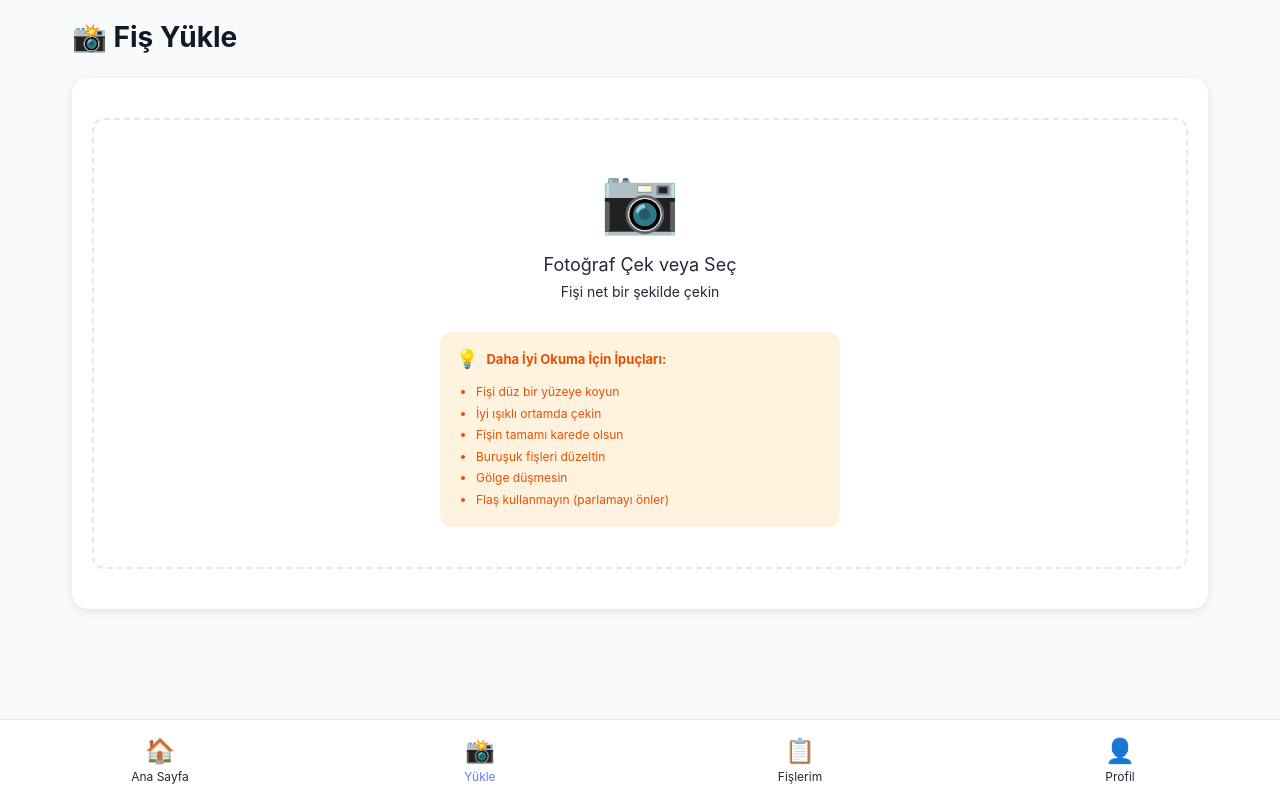
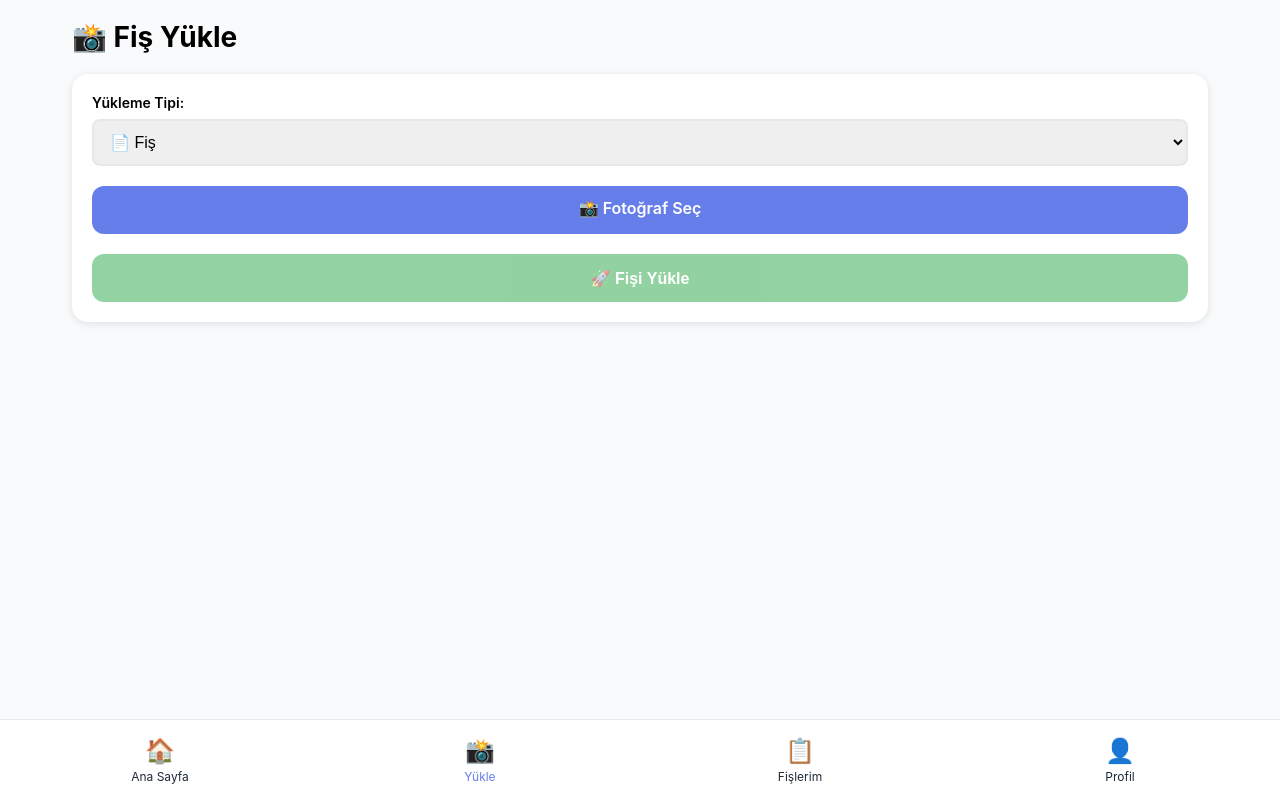
Before and after one commit to Emreguven35/muhasebe-frontend, a React (Create React App) app: page /upload in a window 1280 px wide. Built offline with nearby package versions, Linux system fonts and the light colour scheme; sample sign-in values are in the browser's storage.

Commit message:
Add Z Rapor upload option

```diff
--- a/src/pages/Upload.jsx
+++ b/src/pages/Upload.jsx
@@ -1,65 +1,45 @@
 import React, { useState } from 'react';
 import axios from 'axios';
-import imageCompression from 'browser-image-compression';
 
 function Upload() {
-  const [selectedFile, setSelectedFile] = useState(null);
+  const [selectedImage, setSelectedImage] = useState(null);
   const [preview, setPreview] = useState(null);
   const [loading, setLoading] = useState(false);
-  const [result, setResult] = useState(null);
+  const [uploadType, setUploadType] = useState('receipt');
 
-  const handleFileSelect = async (e) => {
+  const handleImageChange = (e) => {
     const file = e.target.files[0];
     if (file) {
-      try {
-        console.log('📸 Orijinal boyut:', (file.size / 1024 / 1024).toFixed(2), 'MB');
-
-        const options = {
-          maxSizeMB: 0.5,
-          maxWidthOrHeight: 1024,
-          useWebWorker: true
-        };
-
-        const compressedBlob = await imageCompression(file, options);
-        console.log('✅ Sıkıştırılmış boyut:', (compressedBlob.size / 1024 / 1024).toFixed(2), 'MB');
-
-        const compressedFile = new File(
-          [compressedBlob],
-          file.name,
-          { type: 'image/jpeg' }
-        );
-
-        setSelectedFile(compressedFile);
-
+      setSelectedImage(file);
       const reader = new FileReader();
       reader.onloadend = () => {
         setPreview(reader.result);
       };
-        reader.readAsDataURL(compressedFile);
-
-      } catch (error) {
-        console.error('Sıkıştırma hatası:', error);
-        alert('Fotoğraf işlenemedi!');
-      }
+      reader.readAsDataURL(file);
     }
   };
 
-  const handleUpload = async () => {
-    if (!selectedFile) {
-      alert('Lütfen bir fotoğraf seçin!');
+  const handleSubmit = async () => {
+    if (!selectedImage) {
+      alert('❌ Lütfen bir fotoğraf seçin!');
       return;
     }
 
     setLoading(true);
-    setResult(null);
 
     try {
       const API_URL = process.env.REACT_APP_API_URL || 'http://localhost:5001';
-      const formData = new FormData();
-      formData.append('receipt', selectedFile);
       const token = localStorage.getItem('token');
 
-      const response = await axios.post(`${API_URL}/api/ocr/upload`, formData, {
+      const formData = new FormData();
+      formData.append('image', selectedImage);
+
+      // Endpoint'i uploadType'a göre belirle
+      const endpoint = uploadType === 'receipt'
+        ? `${API_URL}/api/ocr/upload`
+        : `${API_URL}/api/zrapor/upload`;
+
+      const response = await axios.post(endpoint, formData, {
         headers: {
           'Content-Type': 'multipart/form-data',
           'Authorization': `Bearer ${token}`
@@ -67,208 +47,104 @@ function Upload() {
       });
 
       if (response.data.success) {
-        const parsedData = response.data.parsedData;
-        setResult(parsedData);
-
-        const totalAmount = parseFloat(parsedData.toplamTutar || 0);
-        const hasRequiredFields = parsedData.firmaUnvani && parsedData.tarih;
-
-        if (totalAmount === 0 || !parsedData.toplamTutar) {
-          alert('⚠️ UYARI: Toplam tutar okunamadı!\n\nFiş kaydedildi ancak "Fişlerim" bölümünden manuel olarak düzenlemeniz gerekiyor.');
-        } else if (!hasRequiredFields) {
-          alert('⚠️ UYARI: Bazı bilgiler eksik okunamadı!\n\nFiş kaydedildi, lütfen "Fişlerim" bölümünden kontrol edin.');
-        } else {
-          alert('✅ Fiş başarıyla yüklendi ve kaydedildi!');
-        }
-
-        setSelectedFile(null);
+        alert(`✅ ${uploadType === 'receipt' ? 'Fiş' : 'Z Raporu'} başarıyla yüklendi!`);
+        setSelectedImage(null);
         setPreview(null);
       }
     } catch (error) {
-      alert('❌ Yükleme hatası: ' + error.message);
+      console.error('Yükleme hatası:', error);
+      alert('❌ Hata: ' + (error.response?.data?.message || error.message));
     } finally {
       setLoading(false);
     }
   };
 
-  const handleReset = () => {
-    setSelectedFile(null);
-    setPreview(null);
-    setResult(null);
-  };
-
   return (
     <div className="container" style={{ paddingTop: '20px', paddingBottom: '80px' }}>
-      <h1 style={{ fontSize: '28px', marginBottom: '24px', color: 'var(--gray-900)' }}>
-        📸 Fiş Yükle
-      </h1>
+      <h1 style={{ fontSize: '28px', marginBottom: '20px' }}>📸 Fiş Yükle</h1>
 
-      {!preview && (
-        <div className="card" style={{ textAlign: 'center', padding: '40px 20px' }}>
+      <div className="card">
+        {/* Upload Type Seçici */}
+        <div style={{ marginBottom: '20px' }}>
+          <label style={{
+            display: 'block',
+            marginBottom: '8px',
+            fontWeight: '600',
+            fontSize: '14px'
+          }}>
+            Yükleme Tipi:
+          </label>
+          <select
+            value={uploadType}
+            onChange={(e) => setUploadType(e.target.value)}
+            style={{
+              width: '100%',
+              padding: '12px',
+              border: '2px solid var(--gray-200)',
+              borderRadius: '8px',
+              fontSize: '16px',
+              outline: 'none'
+            }}
+          >
+            <option value="receipt">📄 Fiş</option>
+            <option value="zrapor">📊 Z Raporu</option>
+          </select>
+        </div>
+
+        {/* Fotoğraf Input */}
+        <div style={{ marginBottom: '20px' }}>
+          <label
+            htmlFor="imageUpload"
+            className="btn btn-primary"
+            style={{
+              width: '100%',
+              display: 'block',
+              textAlign: 'center',
+              cursor: 'pointer'
+            }}
+          >
+            📸 Fotoğraf Seç
+          </label>
           <input
+            id="imageUpload"
             type="file"
             accept="image/*"
+            capture="environment"
+            onChange={handleImageChange}
+            style={{ display: 'none' }}
+          />
+        </div>
 
-            onChange={handleFileSelect}
-            style={{ display: 'none' }}
-            id="fileInput"
-          />
-
-          <label
-            htmlFor="fileInput"
-            style={{
-              display: 'flex',
-              flexDirection: 'column',
-              alignItems: 'center',
-              cursor: 'pointer',
-              padding: '40px',
-              border: '2px dashed var(--gray-200)',
-              borderRadius: '12px'
-            }}
-          >
-            <span style={{ fontSize: '64px', marginBottom: '16px' }}>📷</span>
-            <p style={{ fontSize: '18px', color: 'var(--gray-800)', marginBottom: '8px' }}>
-              Fotoğraf Çek veya Seç
-            </p>
-            <p style={{ fontSize: '14px', color: 'var(--gray-800)', marginBottom: '16px' }}>
-              Fişi net bir şekilde çekin
-            </p>
-
-            {/* FOTOĞRAF ÇEKME İPUÇLARI */}
-            <div style={{
-              marginTop: '16px',
-              padding: '16px',
-              background: '#fff3e0',
-              borderRadius: '12px',
-              textAlign: 'left',
-              width: '100%',
-              maxWidth: '400px'
-            }}>
-              <p style={{
-                fontSize: '13px',
-                fontWeight: '700',
-                marginBottom: '12px',
-                color: '#e65100',
-                display: 'flex',
-                alignItems: 'center',
-                gap: '8px'
-              }}>
-                <span style={{ fontSize: '18px' }}>💡</span>
-                Daha İyi Okuma İçin İpuçları:
-              </p>
-              <ul style={{
-                fontSize: '12px',
-                color: '#e65100',
-                marginLeft: '20px',
-                lineHeight: '1.8',
-                margin: 0,
-                paddingLeft: '20px'
-              }}>
-                <li>Fişi düz bir yüzeye koyun</li>
-                <li>İyi ışıklı ortamda çekin</li>
-                <li>Fişin tamamı karede olsun</li>
-                <li>Buruşuk fişleri düzeltin</li>
-                <li>Gölge düşmesin</li>
-                <li>Flaş kullanmayın (parlamayı önler)</li>
-              </ul>
-            </div>
-          </label>
-        </div>
-      )}
-
-      {preview && !loading && (
-        <div className="card">
+        {/* Preview */}
+        {preview && (
+          <div style={{ marginBottom: '20px' }}>
             <img
               src={preview}
               alt="Preview"
               style={{
                 width: '100%',
-              borderRadius: '12px',
-              marginBottom: '16px'
+                borderRadius: '8px',
+                boxShadow: '0 2px 8px rgba(0,0,0,0.1)'
               }}
             />
-
-          <div style={{ display: 'flex', gap: '12px' }}>
-            <button
-              onClick={handleUpload}
-              className="btn btn-success"
-              style={{ flex: 1 }}
-            >
-              ✅ Yükle ve Kaydet
-            </button>
-
-            <button
-              onClick={handleReset}
-              className="btn"
-              style={{
-                flex: 1,
-                background: 'var(--gray-200)',
-                color: 'var(--gray-800)'
-              }}
-            >
-              🔄 Yeniden Çek
-            </button>
-          </div>
           </div>
         )}
 
-      {loading && (
-        <div className="card" style={{ textAlign: 'center', padding: '40px 20px' }}>
-          <div style={{ fontSize: '48px', marginBottom: '16px' }}>⏳</div>
-          <p style={{ fontSize: '18px', color: 'var(--gray-800)' }}>
-            OCR işleniyor...
-          </p>
-          <p style={{ fontSize: '13px', color: 'var(--gray-800)', marginTop: '8px' }}>
-            Fiş okunuyor ve kaydediliyor...
-          </p>
-        </div>
-      )}
-
-      {result && (
-        <div className="card">
-          <h3 style={{ marginBottom: '16px', color: 'var(--success)' }}>
-            ✅ Fiş Kaydedildi!
-          </h3>
-
-          <div style={{ fontSize: '14px', lineHeight: '1.8' }}>
-            <p><strong>Firma:</strong> {result.firmaUnvani || '-'}</p>
-            <p><strong>Tarih:</strong> {result.tarih || '-'}</p>
-            <p><strong>Fiş No:</strong> {result.fisNo || '-'}</p>
-            <p><strong>Gider Cinsi:</strong> {result.giderCinsi || '-'}</p>
-            <p><strong>Toplam:</strong> {result.toplamTutar || '0.00'} ₺</p>
-            {result.kdv1 && parseFloat(result.kdv1) > 0 && (
-  <p><strong>KDV %1:</strong> {result.kdv1} ₺</p>
-)}
-{result.kdv10 && parseFloat(result.kdv10) > 0 && (
-  <p><strong>KDV %10:</strong> {result.kdv10} ₺</p>
-)}
-{result.kdv20 && parseFloat(result.kdv20) > 0 && (
-  <p><strong>KDV %20:</strong> {result.kdv20} ₺</p>
-)}
-          </div>
-
-          {(!result.toplamTutar || parseFloat(result.toplamTutar) === 0) && (
-            <div style={{
-              marginTop: '16px',
-              padding: '12px',
-              background: '#fff3e0',
-              borderRadius: '8px',
-              fontSize: '13px',
-              color: '#e65100'
-            }}>
-              ⚠️ Bazı bilgiler eksik! "Fişlerim" bölümünden düzenleyebilirsiniz.
-            </div>
-          )}
-
+        {/* Yükle Butonu */}
         <button
-            onClick={handleReset}
-            className="btn btn-primary btn-large"
-            style={{ marginTop: '16px' }}
+          onClick={handleSubmit}
+          disabled={loading || !selectedImage}
+          className="btn btn-success"
+          style={{
+            width: '100%',
+            padding: '14px',
+            fontSize: '16px',
+            opacity: (loading || !selectedImage) ? 0.5 : 1
+          }}
         >
-            ➕ Yeni Fiş Yükle
+          {loading ? '⏳ Yükleniyor...' : `🚀 ${uploadType === 'receipt' ? 'Fişi' : 'Z Raporunu'} Yükle`}
         </button>
       </div>
-      )}
     </div>
   );
 }
```
Also changed, not shown: src/pages/ZRapor.jsx (added, +99 -0 lines). Lines whose indentation alone changed are shown as unchanged.
